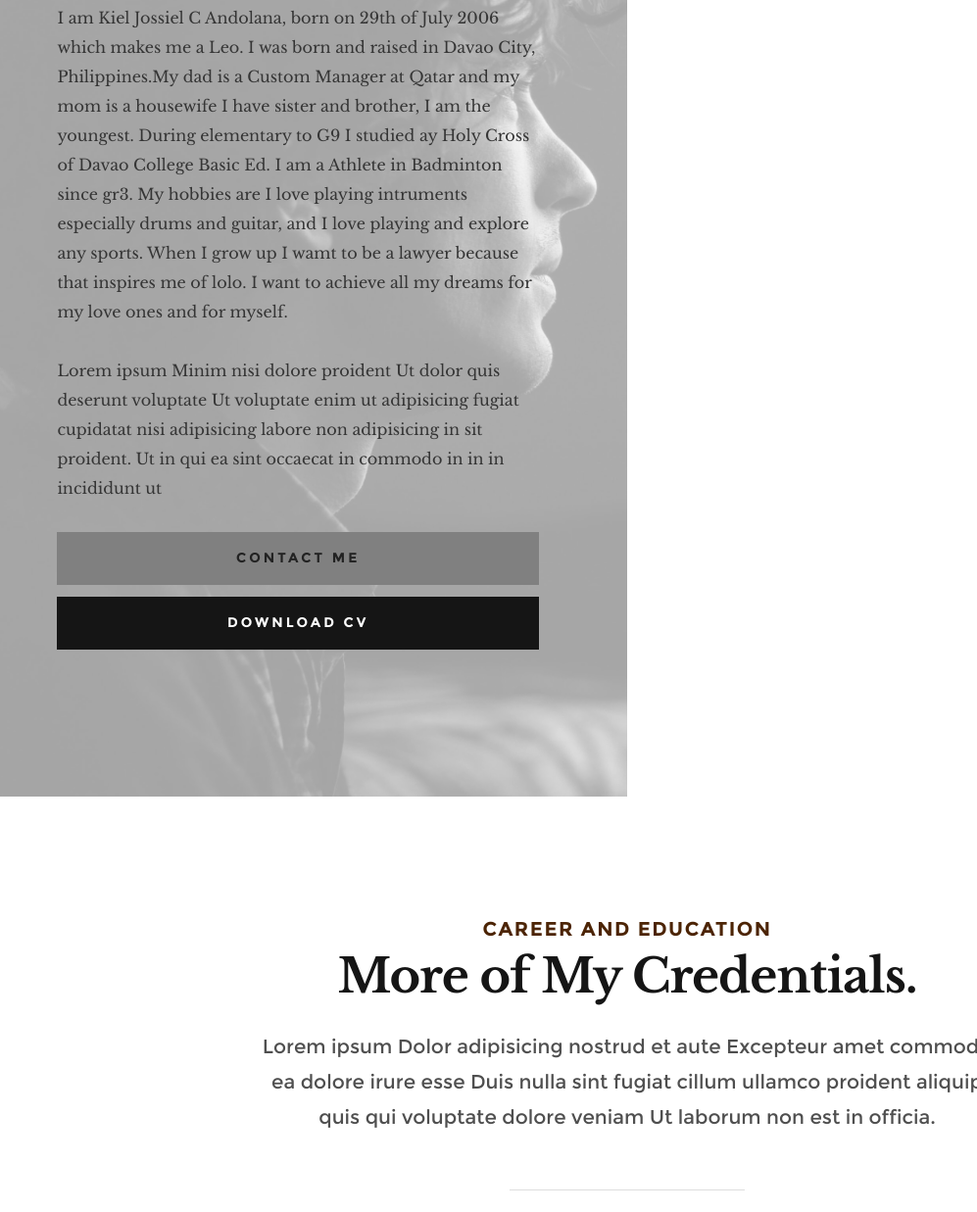
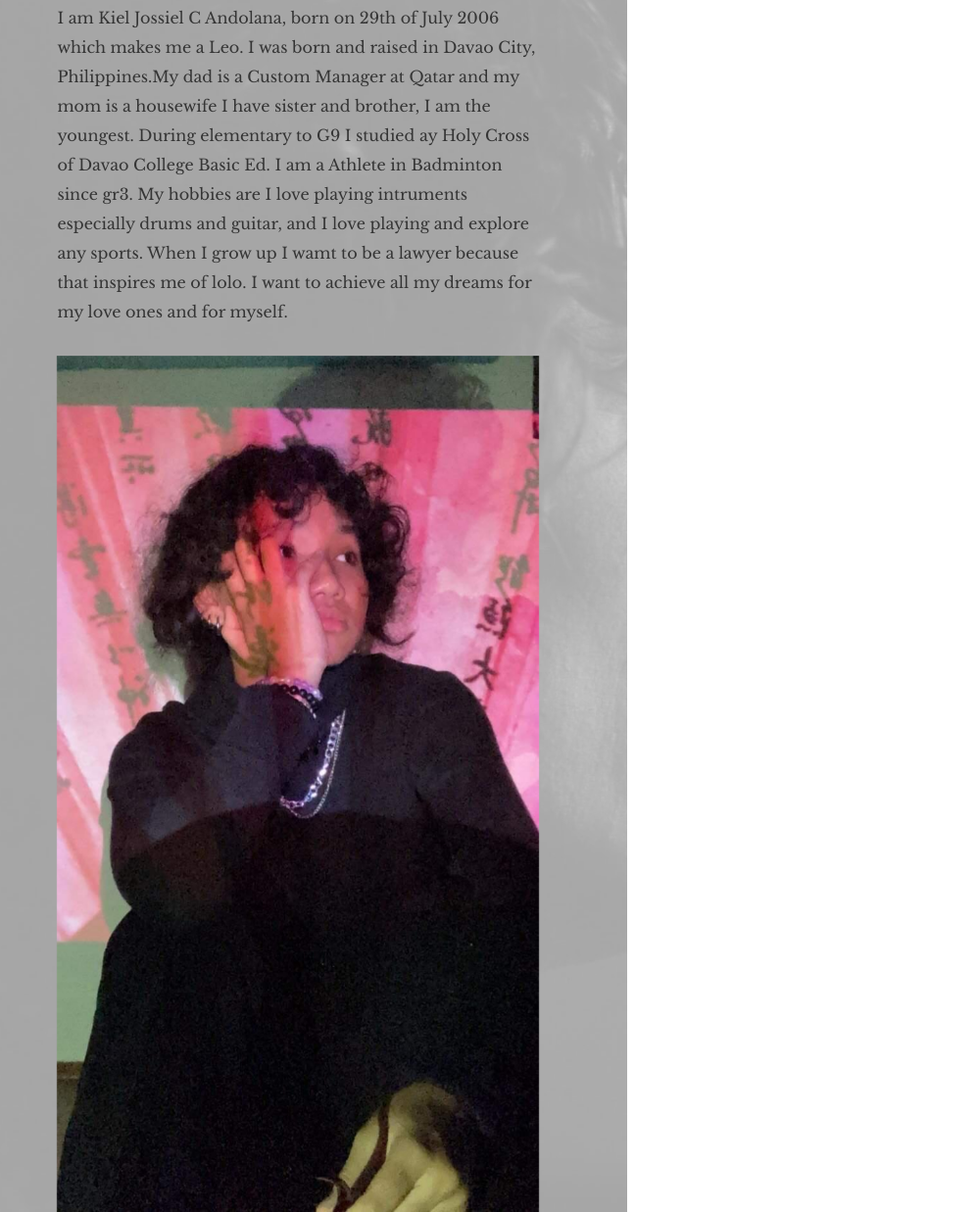
Before and after one commit to Kieleo/andolana_TLE10, a plain HTML site: page index.html in a window 1280 px wide. Shown: the part 1110-2347 px from the top of the page at 98% size, without its empty margins (0-997 px from the left). Drawn offline with Linux system fonts and the light colour scheme; files whose address does not match are found by name.

Commit message:
added meee in page

```diff
--- a/index.html
+++ b/index.html
@@ -148,9 +148,8 @@
 
    			<p class="animate-this">
    			I am Kiel Jossiel C Andolana, born on 29th of July 2006 which makes me a Leo. I was born and raised in Davao City, Philippines.My dad is a Custom Manager at Qatar and my mom is a housewife I have sister and brother, I am the youngest. During elementary to G9 I studied ay Holy Cross of Davao College Basic Ed. I am a Athlete in Badminton since gr3. My hobbies are I love playing intruments especially drums and guitar, and I love playing and explore any sports. When I grow up I wamt to be a lawyer because that inspires me of lolo. I want to achieve all my dreams for my love ones and for myself.
-
-   			</p>
-
+			</p>
+                        <img src=images/meee.jpg>
    			<p class="animate-this">Lorem ipsum Minim nisi dolore proident Ut dolor quis deserunt voluptate Ut voluptate enim ut adipisicing fugiat cupidatat nisi adipisicing labore non adipisicing in sit proident. Ut in qui ea sint occaecat in commodo in in in incididunt ut</p>
 
    			<p>
```
